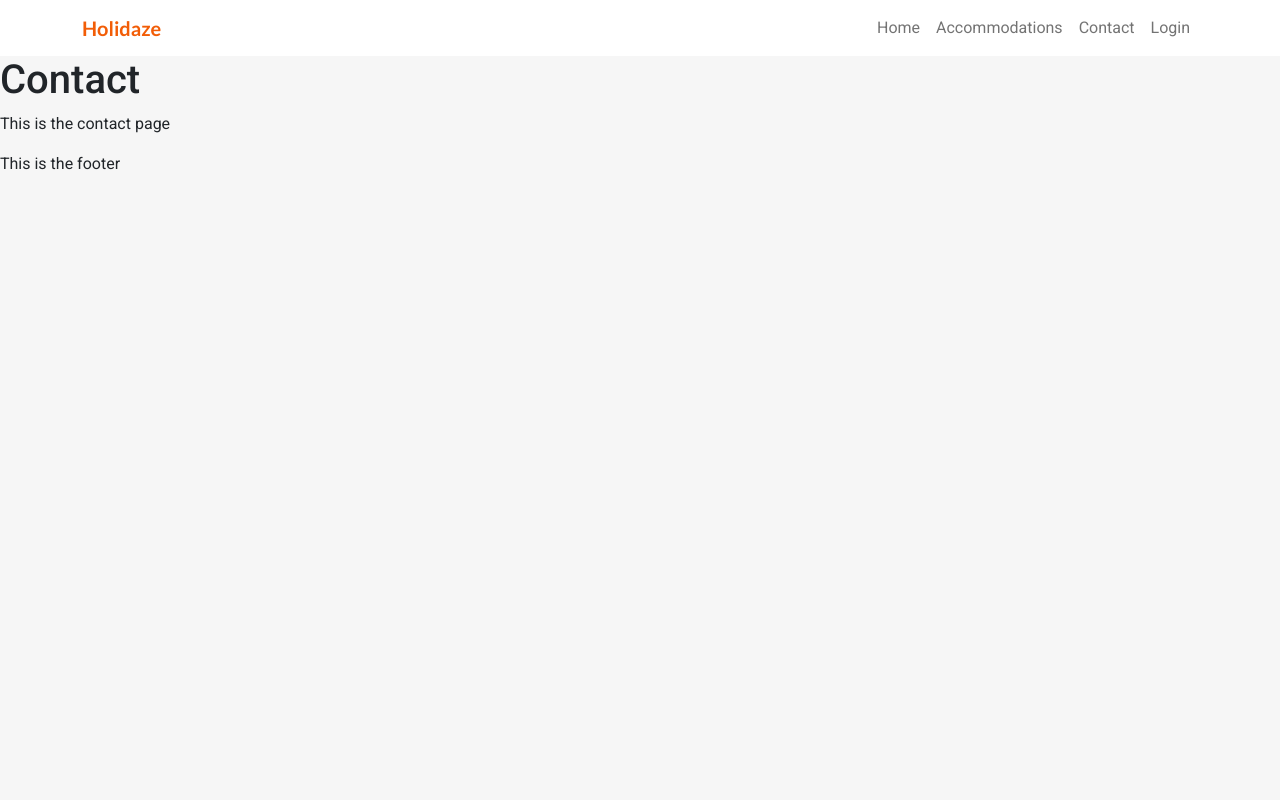
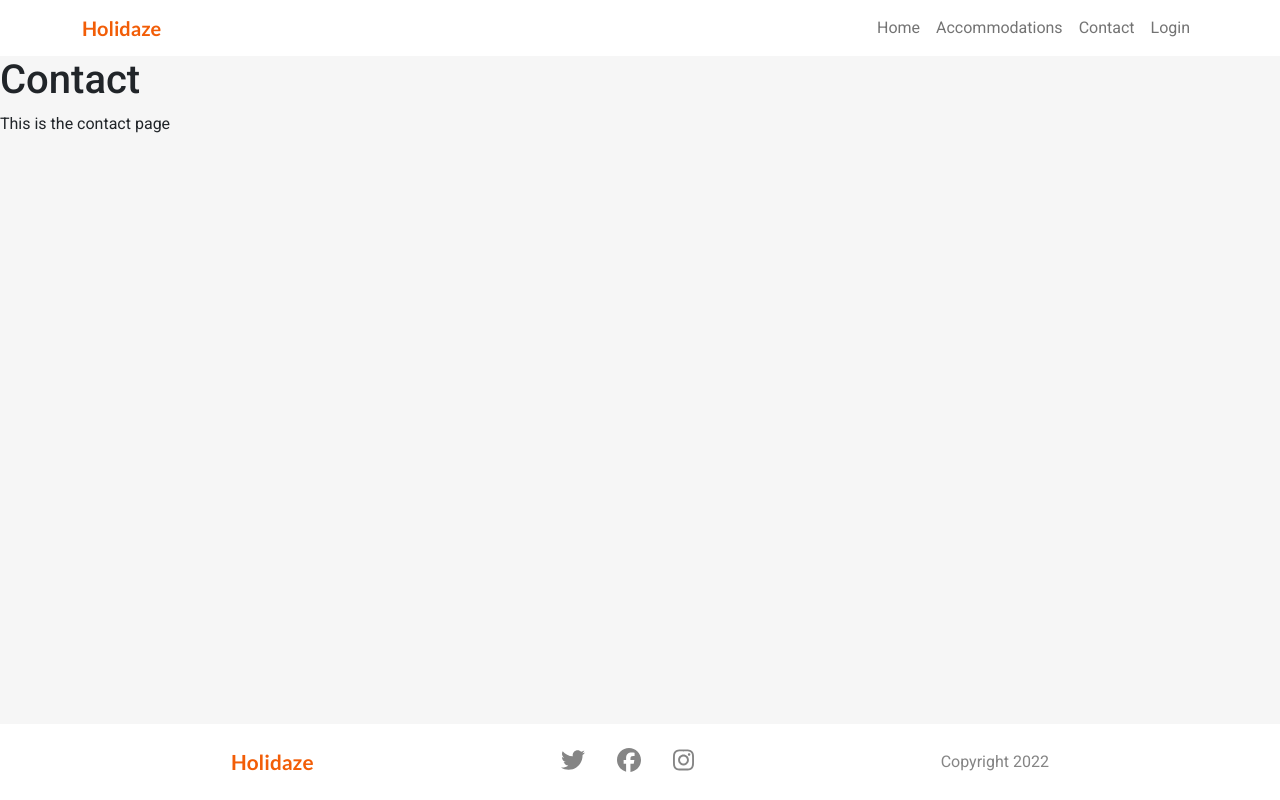
Before and after one commit to Mturalyon/project-exam-2-marius-saeteraas, a React (Create React App) app: page /contact in a window 1280 px wide. Built offline with nearby package versions, Linux system fonts and the light colour scheme.

Commit message:
finnished layout footer and nav

```diff
--- a/package.json
+++ b/package.json
@@ -3,6 +3,10 @@
   "version": "0.1.0",
   "private": true,
   "dependencies": {
+    "@fortawesome/fontawesome-svg-core": "^6.1.1",
+    "@fortawesome/free-brands-svg-icons": "^6.1.1",
+    "@fortawesome/free-solid-svg-icons": "^6.1.1",
+    "@fortawesome/react-fontawesome": "^0.1.18",
     "@testing-library/jest-dom": "^5.16.4",
     "@testing-library/react": "^13.1.1",
     "@testing-library/user-event": "^13.5.0",
--- a/src/App.js
+++ b/src/App.js
@@ -1,14 +1,12 @@
 import './sass/styles.scss';
 import Layout from './components/layout/Layout';
-import Footer from './components/layout/Footer';
 
 
 function App() {
   return (
-    <div>
+    <>
       <Layout />
-      <Footer />
-    </div>
+    </>
   );
 }
 
--- a/src/components/layout/Footer.js
+++ b/src/components/layout/Footer.js
@@ -1,8 +1,23 @@
+import {
+    Link
+} from "react-router-dom";
+
+import { FontAwesomeIcon } from "@fortawesome/react-fontawesome";
+import { faTwitter, faFacebook, faInstagram } from '@fortawesome/free-brands-svg-icons'
+
 function Footer() {
     return (
-        <footer>
-            <p>This is the footer</p>
-        </footer>
+        <>
+            <footer>
+                <Link to="/" className="logo-footer">Holidaze</Link>
+                <ul className="social-container">
+                    <Link to="#" className="nav-link"><FontAwesomeIcon icon={faTwitter} className="social-link" /></Link>
+                    <Link to="#" className="nav-link"><FontAwesomeIcon icon={faFacebook} className="social-link" /></Link>
+                    <Link to="#" className="nav-link"><FontAwesomeIcon icon={faInstagram} className="social-link" /></Link>
+                </ul>
+                <p>Copyright 2022</p>
+            </footer>
+        </>
     );
 };
 
--- a/src/components/layout/Layout.js
+++ b/src/components/layout/Layout.js
@@ -11,13 +11,14 @@ import Container from 'react-bootstrap/Container';
 
 import Home from "../pages/home/Home";
 import Contact from "../pages/contact/Contact";
+import Footer from "./Footer";
 
 
 function Layout() {
     return (
         <>
             <Router>
-                <Navbar bg="light" expand="lg" sticky="top">
+                <Navbar bg="light" expand="lg">
                     <Container>
                         <Navbar.Brand href="/" className="logo">Holidaze</Navbar.Brand>
                         <Navbar.Toggle aria-controls="basic-navbar-nav" />
@@ -47,6 +48,7 @@ function Layout() {
                     <Route path="/" element={<Home />} />
                     <Route path="/contact" element={<Contact />} />
                 </Routes>
+                <Footer />
             </Router>
         </>
     );
--- a/src/sass/partials/_globals.scss
+++ b/src/sass/partials/_globals.scss
@@ -7,6 +7,12 @@ body {
     box-sizing: border-box;
     font-family: $font-primary;
     background-color: $color-bg;
+}
+
+html {
+    position: relative;
+    min-height: 100vh;
+    padding-bottom: 80px;
 }
 
 ul {
@@ -22,6 +28,9 @@ a {
 //Navigation
 .navbar {
     background-color: $color-white !important;
+    position: sticky;
+    top: 0;
+    width: 100%;
 
     .logo {
         color: $color-primary !important;
@@ -41,3 +50,55 @@ a {
 }
 
 //Footer
+footer {
+    background-color: $color-white;
+    display: flex;
+    align-items: center;
+    justify-content: space-evenly;
+    color: $color-link-grey;
+    padding: 1rem 0;
+    position: absolute;
+    bottom: 0;
+    width: 100%;
+
+    .logo-footer {
+        color: $color-primary;
+        font-size: 1.3rem;
+        font-family: $font-secondary;
+        font-weight: bold;
+    }
+
+    .social-container {
+        display: flex;
+        margin: 0;
+    }
+
+    .social-link {
+        font-size: 1.5rem;
+        color: $color-link-grey;
+
+        &:hover {
+            color: $color-primary;
+        }
+    }
+
+    p {
+        margin: 0;
+    }
+}
+
+//Media Queries
+@media only screen and (max-width: 500px) {
+    footer {
+        flex-direction: column;
+        padding: 1.5rem 0;
+
+        .logo-footer {
+            margin-bottom: 1.2rem;
+        }
+
+        .social-container {
+            margin-bottom: 1.2rem;
+        }
+    }
+}
--- a/src/sass/partials/_variables.scss
+++ b/src/sass/partials/_variables.scss
@@ -13,3 +13,4 @@ $color-text-grey: #787878;
 $color-white: #FFFFFF;
 $color-warning-red: #F91717;
 $color-success-green: #1FB242;
+$color-link-grey: #858585;
```
Also changed, not shown: 1 other file (tests, documents, lock files or other folders).
